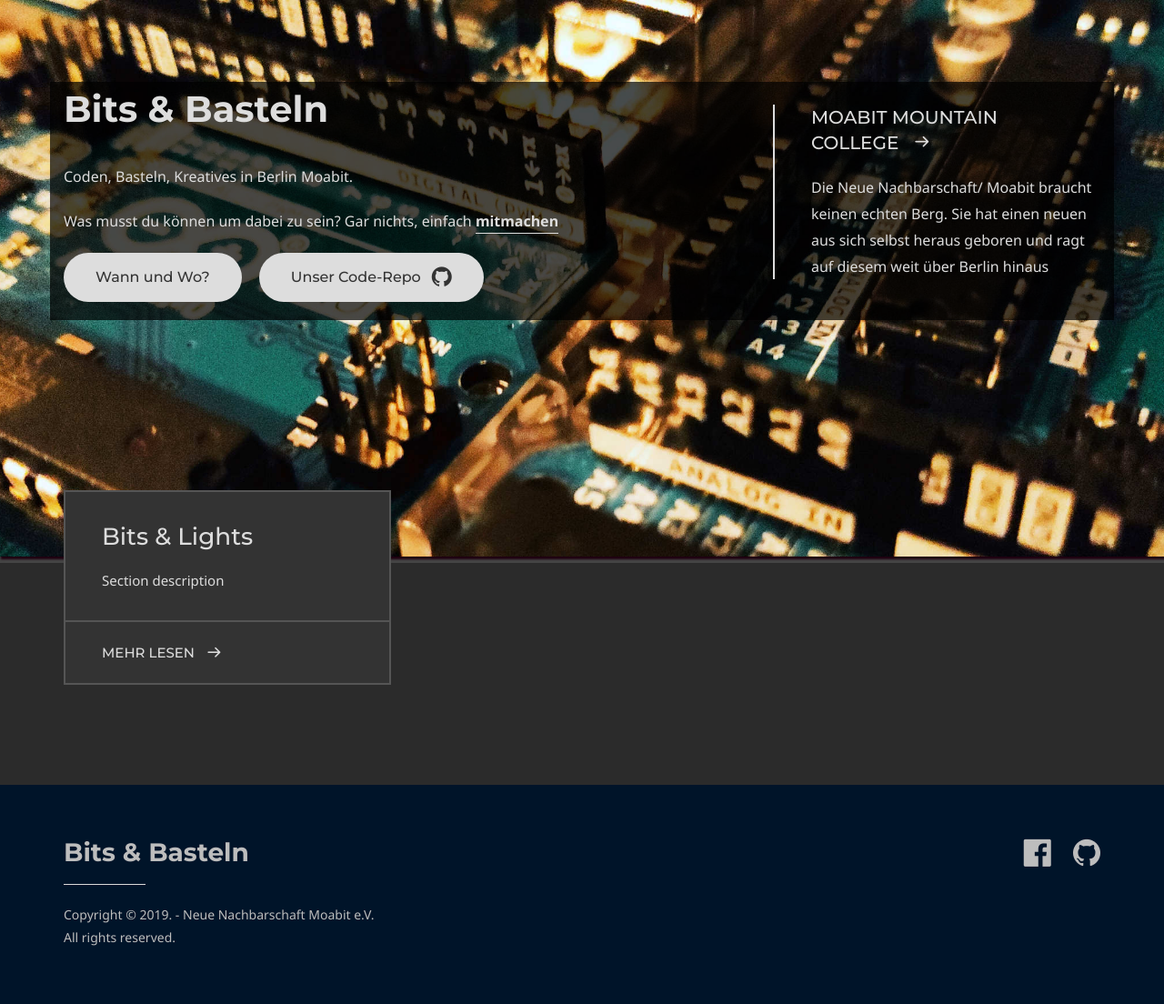
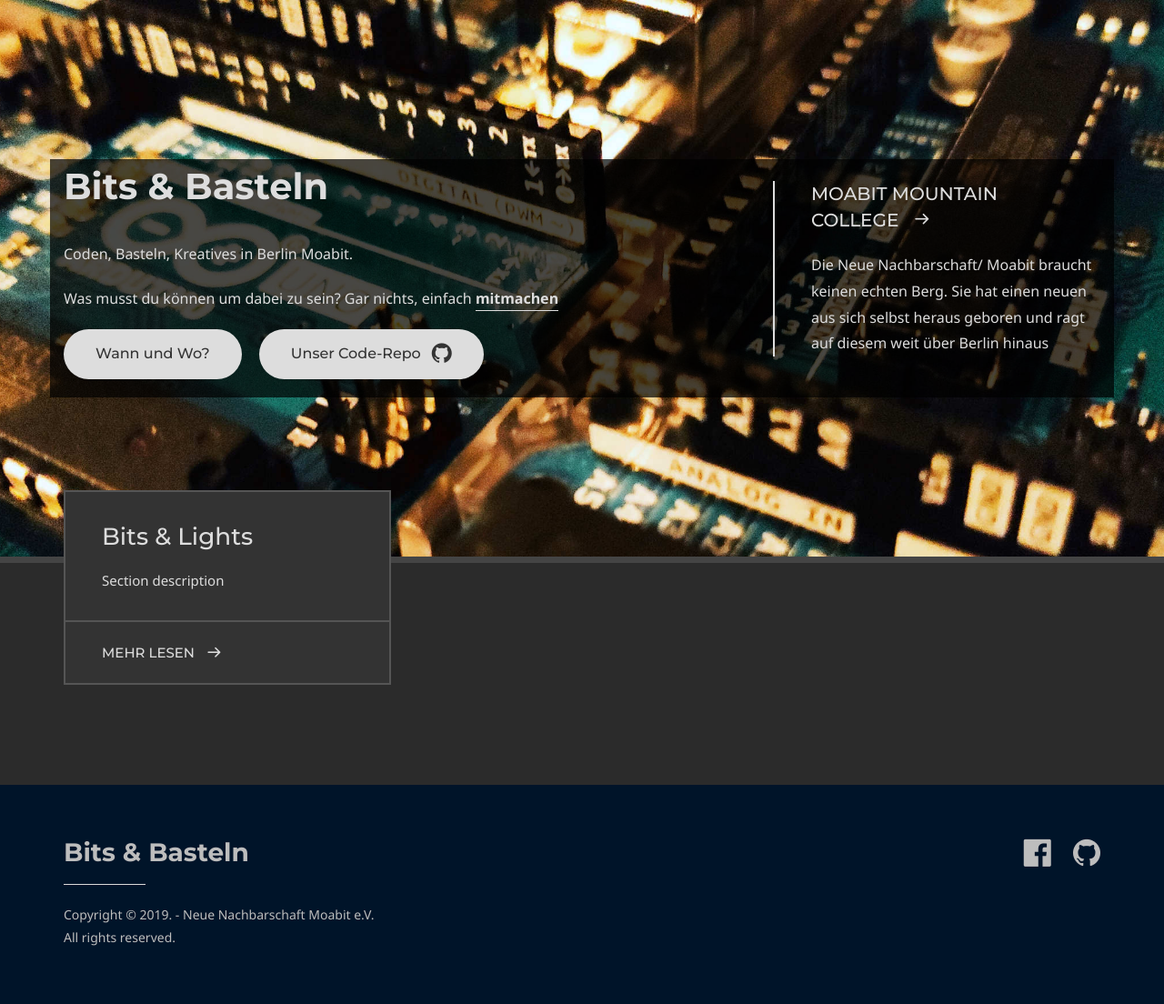
Before and after one commit to bits-und-basteln/bits-und-basteln.github.io, a Jekyll site: the page built from index.md, in a window 1280 px wide. Shown: the whole page at 91% size. Built offline with Jekyll 4.4.1, drawn with Linux system fonts in a browser that asks for light colours; some web fonts are replaced.

Commit message:
use flexbox to align header items, remove box-shadow

```diff
--- a/doks-theme/_sass/components/_hero-subheader.scss
+++ b/doks-theme/_sass/components/_hero-subheader.scss
@@ -6,7 +6,10 @@
 	background-position: center;
 	height: 68vh;
 	max-height: 667px;
-	padding-top: 10vh;
+	display: flex;
+	flex-direction: column;
+	justify-content: center;
+	align-items: center;
 
 	@media (min-width: $screen-sm-min) {
 	}
--- a/doks-theme/_sass/themes/_green.scss
+++ b/doks-theme/_sass/themes/_green.scss
@@ -6,7 +6,6 @@
 .green {
 	.hero-subheader {
 		background-color: $color-theme-green;
-		box-shadow: 2px 2px 2px 1px #1e0010;
 	}
 }
 
```
